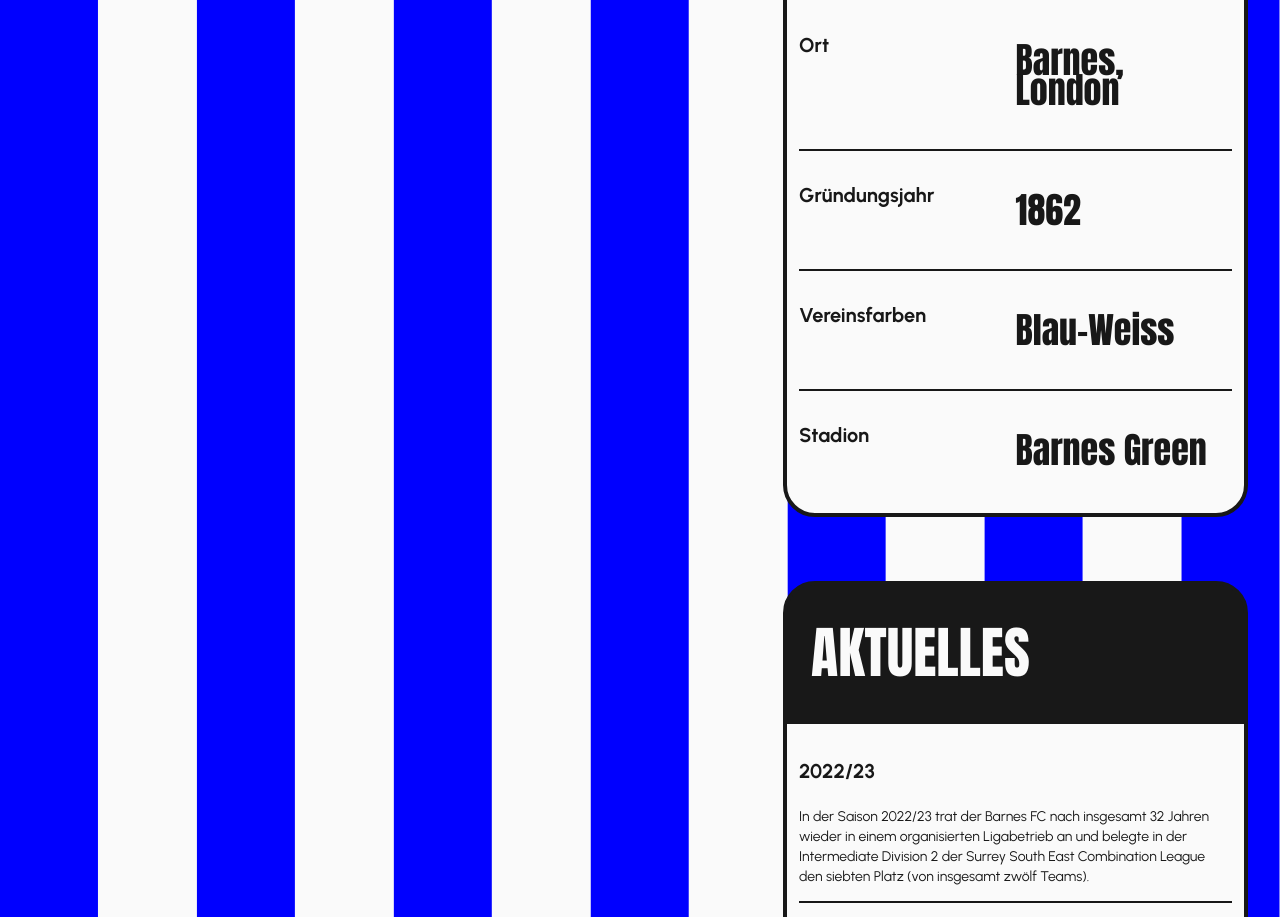
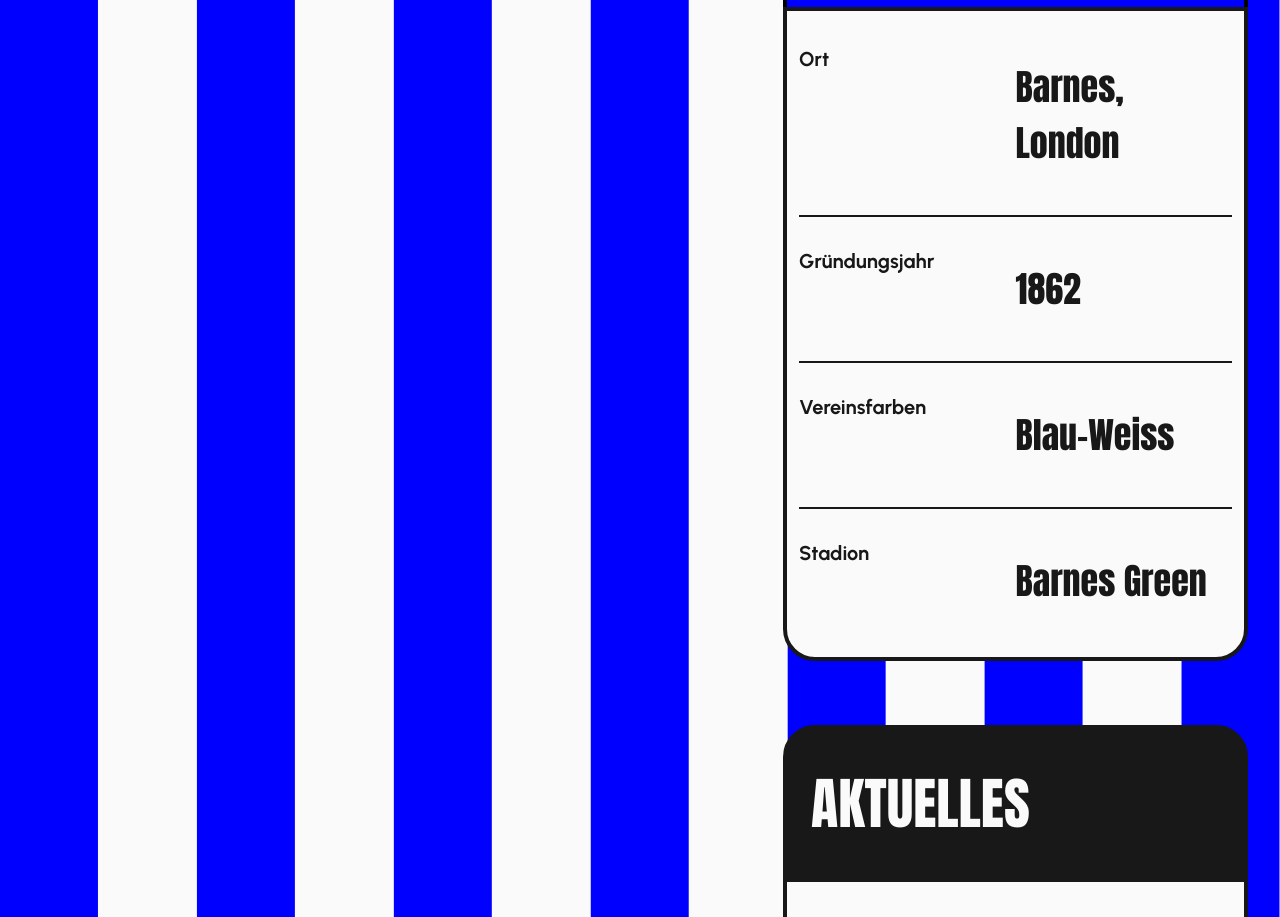
Before and after one commit to theroro86/Workspace, a plain HTML site: page FcBarnes/index.html in a window 1280 px wide. Shown: the part 742-1659 px from the top of the page. Drawn offline with Linux system fonts and the light colour scheme.

Commit message:
no message

```diff
--- a/FcBarnes/styles.css
+++ b/FcBarnes/styles.css
@@ -384,11 +384,11 @@ a {
     }
     h2 {
         font-size: 56px;
-        line-height: 42px;
+        line-height: 56px;
     }
     h3 {
         font-size: 36px;
-        line-height: 30px;
+        line-height: 56px;
     }
     h4 {
         font-size: 20px;
```
